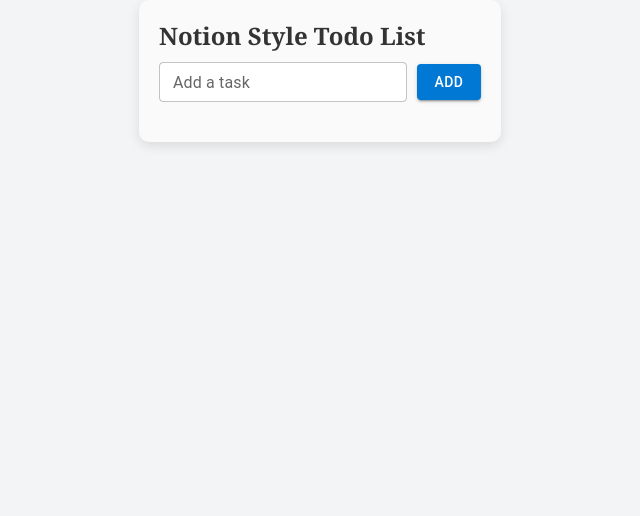
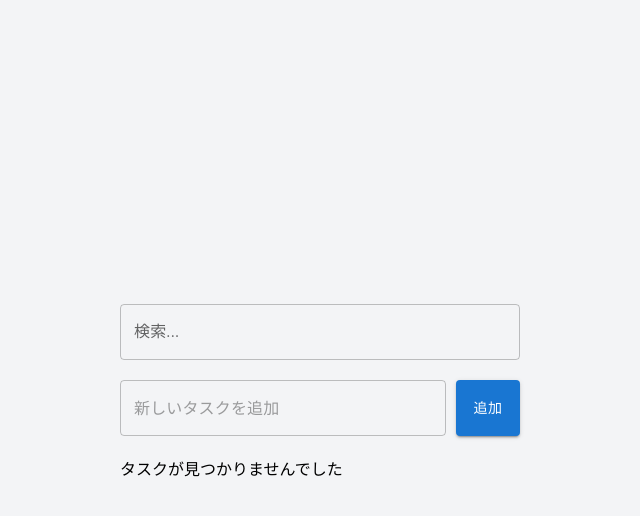
Before and after one commit to kenta1114/my-todo-app, a React (Create React App) app: page / in a window 1280 px wide. Shown: the top 516 px of the page, without its empty margins (320-960 px from the left). Built offline with nearby package versions, Linux system fonts and the light colour scheme.

Commit message:
change TodoList.tsx

```diff
--- a/src/App.tsx
+++ b/src/App.tsx
@@ -8,6 +8,7 @@
       <Box
         sx={{
           display:'flex',
+          flexDirection:'column',
           justifyContent:'center',
           alignitems:'center',
           height:'100vh',
--- a/src/components/TodoList.tsx
+++ b/src/components/TodoList.tsx
@@ -1,6 +1,6 @@
 import React,{useState} from 'react';
+import {TextField,Button,Box} from '@mui/material';
 import TodoItem from './TodoItem';
-import {TextField,Button,Box,Paper,Typography} from '@mui/material';
 
 interface Todo{
   id:number;
@@ -9,66 +9,52 @@
 
 const TodoList:React.FC=()=>{
   const [todos,setTodos] = useState<Todo[]>([]);
-  const [input,setInput] = useState('');
+  const [searchKeyword,setSearchKeyword] = useState("");
+  const [newTask, setNewTask] = useState("");
 
-  const addTodo=()=>{
-    if(input.trim()){
-      setTodos([...todos,{id:Date.now(),text:input}]);
-      setInput('');
-    }
+  const filteredTodos = todos.filter((todo)=>todo.text.toLowerCase().includes(searchKeyword.toLowerCase()));
+
+  const addTask=()=>{
+    if(!newTask.trim()) return;
+    setTodos((prevTodos)=>[...prevTodos,
+      {id:prevTodos.length+1, text:newTask},
+    ]);
+    setNewTask("");
   };
 
   return(
     <div>
-      <Paper
-        elevation={3}
-        sx={{
-          maxWidth:'600px',
-          margin:'0 auto',
-          padding:'20px',
-          borderRadius:'10px',
-          boxShadow:'0 4px 12px rgba(0,0,0,0.1)',
-          backgroundColor:'#fafafa',
-        }}
-      >
-        <Typography
-          variant="h5"
-          sx = {{fontFamily: 'Georgia, serif', fontWeight: 'bold', color: '#333', marginBottom: '10px'}}
-        >
-          Notion Style Todo List
-        </Typography>
+      <Box sx={{width: "400px", margin: "0 auto", padding: "20px"}}>
+        <TextField
+          fullWidth
+          variant="outlined"
+          label="検索..."
+          value={searchKeyword}
+          onChange={(e) => setSearchKeyword(e.target.value)}
+          sx={{ marginBottom: "20px" }}
+        />
 
-        <Box display="flex" alignItems="center" marginBottom="20px">
-          <TextField
-            label="Add a task"
-            variant="outlined"
-            fullWidth
-            size="small"
-            value={input}
-            onChange={(e)=>setInput(e.target.value)}
-            sx={{
-              backgroundColor:'#fff',
-              borderRadius:'8px',
-            }}
-          />
-          <Button
-            variant="contained"
-            onClick={addTodo}
-            sx={{
-              marginLeft:'10px',
-              backgroundColor:'#0078d4',
-              color:'#fff',
-              ':hover':{backgroundColor:'#005bb5'},
-            }}
-          >
-            Add
-          </Button>
-        </Box>
+        {/* 新しいタスクを追加する部分*/}
+          <Box sx={{ display: "flex", gap: "10px", marginBottom: "20px" }}>
+            <TextField
+              fullWidth
+              variant="outlined"
+              placeholder="新しいタスクを追加"
+              value={newTask}
+              onChange={(e)=>setNewTask(e.target.value)}
+            />
+            <Button variant="contained" color="primary" onClick={addTask}>
+              追加
+            </Button>
+          </Box>
 
-        {todos.map((todo)=>(
-          <TodoItem key={todo.id} todo={todo}/>
-        ))}
-      </Paper>
+          {/*タスクリストの表示 */}
+          {filteredTodos.length>0?(
+            filteredTodos.map((todo)=><TodoItem key={todo.id} todo={todo}/>)
+          ):(
+            <p>タスクが見つかりませんでした</p>
+          )}
+      </Box>
     </div>
   );
 };
```
Also changed, not shown: package.json (+8 -1 lines), 1 other file (tests, documents, lock files or other folders).
